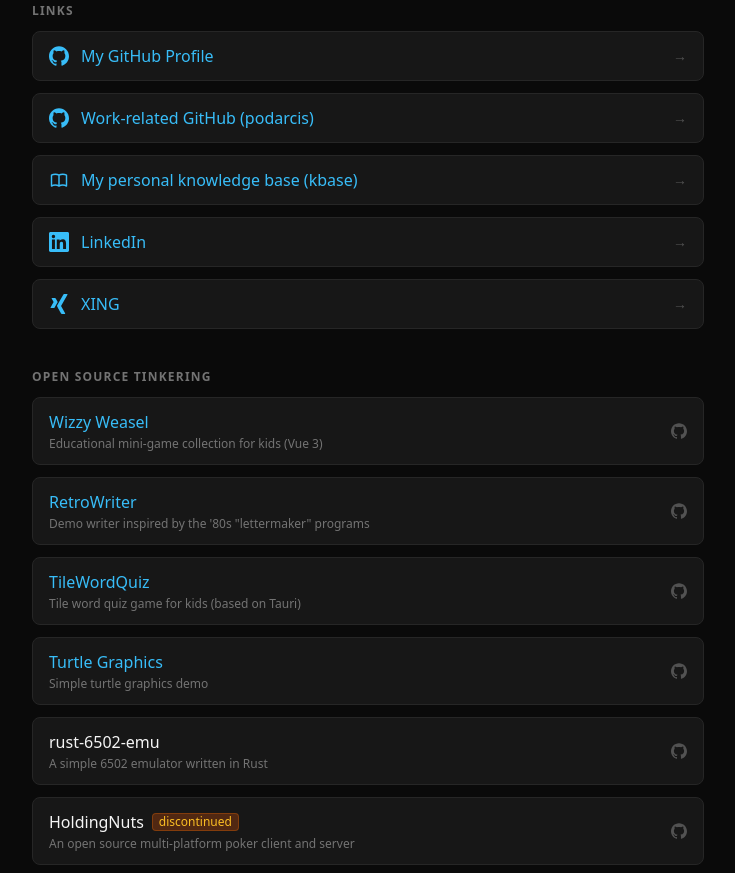
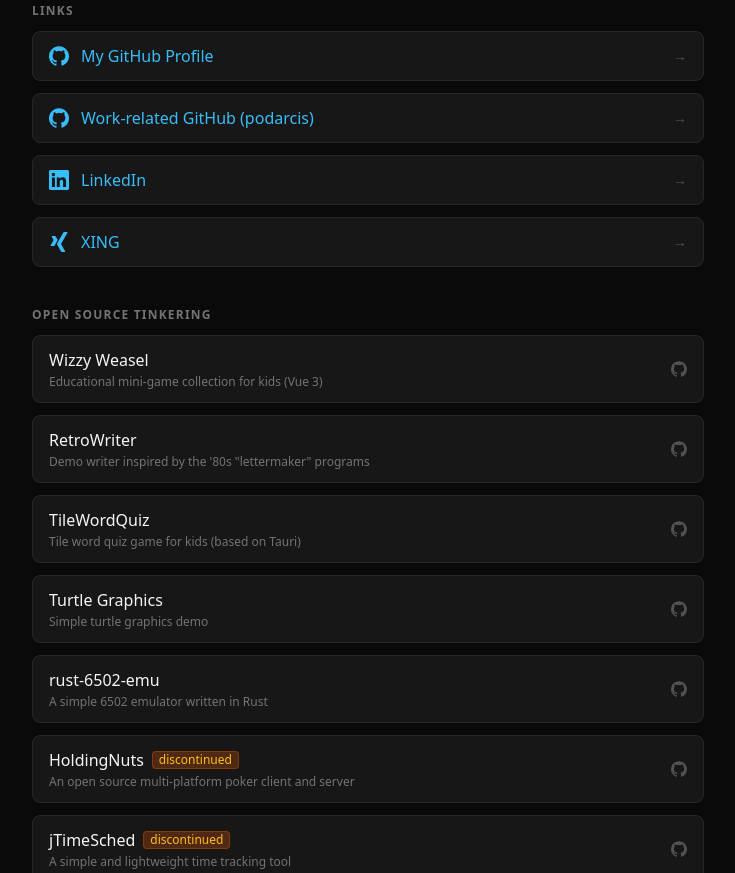
Before and after one commit to datag/datag.github.io, a plain HTML site: page index.html in a window 1280 px wide. Shown: the part 421-1294 px from the top of the page, without its empty margins (272-1007 px from the left). Drawn offline with nearby package versions, Linux system fonts and the light colour scheme.

Commit message:
Remove demo links and kbase entry from portfolio

```diff
--- a/index.html
+++ b/index.html
@@ -16,10 +16,6 @@
       <!-- GitHub mark -->
       <symbol id="icon-github" viewBox="0 0 24 24" fill="currentColor">
         <path d="M12 .297c-6.63 0-12 5.373-12 12 0 5.303 3.438 9.8 8.205 11.385.6.113.82-.258.82-.577 0-.285-.01-1.04-.015-2.04-3.338.724-4.042-1.61-4.042-1.61C4.422 18.07 3.633 17.7 3.633 17.7c-1.087-.744.084-.729.084-.729 1.205.084 1.838 1.236 1.838 1.236 1.07 1.835 2.809 1.305 3.495.998.108-.776.417-1.305.76-1.605-2.665-.3-5.466-1.332-5.466-5.93 0-1.31.465-2.38 1.235-3.22-.135-.303-.54-1.523.105-3.176 0 0 1.005-.322 3.3 1.23.96-.267 1.98-.399 3-.405 1.02.006 2.04.138 3 .405 2.28-1.552 3.285-1.23 3.285-1.23.645 1.653.24 2.873.12 3.176.765.84 1.23 1.91 1.23 3.22 0 4.61-2.805 5.625-5.475 5.92.42.36.81 1.096.81 2.22 0 1.606-.015 2.896-.015 3.286 0 .315.21.69.825.57C20.565 22.092 24 17.592 24 12.297c0-6.627-5.373-12-12-12"/>
-      </symbol>
-      <!-- Book open (Heroicons outline) -->
-      <symbol id="icon-book" viewBox="0 0 24 24" fill="none" stroke="currentColor" stroke-width="1.75" stroke-linecap="round" stroke-linejoin="round">
-        <path d="M12 6.253v13m0-13C10.832 5.477 9.246 5 7.5 5S4.168 5.477 3 6.253v13C4.168 18.477 5.754 18 7.5 18s3.332.477 4.5 1.253m0-13C13.168 5.477 14.754 5 16.5 5c1.747 0 3.332.477 4.5 1.253v13C19.832 18.477 18.247 18 16.5 18c-1.746 0-3.332.477-4.5 1.253"/>
       </symbol>
       <!-- Envelope (Heroicons outline) -->
       <symbol id="icon-envelope" viewBox="0 0 24 24" fill="none" stroke="currentColor" stroke-width="1.75" stroke-linecap="round" stroke-linejoin="round">
@@ -76,14 +72,6 @@
           </a>
         </li>
         <li>
-          <a href="https://datag.github.io/kbase" class="flex items-center gap-3 bg-neutral-900 border border-neutral-800 hover:border-neutral-600 rounded-lg px-4 py-3 text-sky-400 hover:text-sky-300 transition-colors font-medium">
-            <svg class="w-5 h-5 shrink-0" aria-hidden="true"><use href="#icon-book"/></svg>
-            <span class="flex-1">My personal knowledge base (kbase)</span>
-
-            <span class="text-neutral-600 text-sm">→</span>
-          </a>
-        </li>
-        <li>
           <a href="https://www.linkedin.com/in/dominik-geyer-852802377/" class="flex items-center gap-3 bg-neutral-900 border border-neutral-800 hover:border-neutral-600 rounded-lg px-4 py-3 text-sky-400 hover:text-sky-300 transition-colors font-medium">
             <svg class="w-5 h-5 shrink-0" aria-hidden="true"><use href="#icon-linkedin"/></svg>
             <span class="flex-1">LinkedIn</span>
@@ -109,7 +97,7 @@
 
         <li class="relative bg-neutral-900 border border-neutral-800 rounded-lg px-4 py-3 flex items-center justify-between gap-4">
           <div class="min-w-0">
-            <a href="https://datag.github.io/wizzy-weasel/" class="font-medium text-sky-400 hover:text-sky-300 transition-colors">Wizzy Weasel</a>
+            <span class="font-medium text-neutral-100">Wizzy Weasel</span>
             <p class="text-xs text-neutral-500 mt-0.5">Educational mini-game collection for kids (Vue 3)</p>
           </div>
           <a href="https://github.com/datag/wizzy-weasel" class="text-neutral-600 hover:text-neutral-300 transition-colors shrink-0" aria-label="Wizzy Weasel on GitHub">
@@ -119,7 +107,7 @@
 
         <li class="relative bg-neutral-900 border border-neutral-800 rounded-lg px-4 py-3 flex items-center justify-between gap-4">
           <div class="min-w-0">
-            <a href="https://datag.github.io/retro-writer/#play-gist:5661703f56040e691ea4274f455413c5" class="font-medium text-sky-400 hover:text-sky-300 transition-colors">RetroWriter</a>
+            <span class="font-medium text-neutral-100">RetroWriter</span>
             <p class="text-xs text-neutral-500 mt-0.5">Demo writer inspired by the '80s "lettermaker" programs</p>
           </div>
           <a href="https://github.com/datag/retro-writer" class="text-neutral-600 hover:text-neutral-300 transition-colors shrink-0" aria-label="RetroWriter on GitHub">
@@ -129,7 +117,7 @@
 
         <li class="relative bg-neutral-900 border border-neutral-800 rounded-lg px-4 py-3 flex items-center justify-between gap-4">
           <div class="min-w-0">
-            <a href="https://datag.github.io/tilewordquiz/" class="font-medium text-sky-400 hover:text-sky-300 transition-colors">TileWordQuiz</a>
+            <span class="font-medium text-neutral-100">TileWordQuiz</span>
             <p class="text-xs text-neutral-500 mt-0.5">Tile word quiz game for kids (based on Tauri)</p>
           </div>
           <a href="https://github.com/datag/tilewordquiz" class="text-neutral-600 hover:text-neutral-300 transition-colors shrink-0" aria-label="TileWordQuiz on GitHub">
@@ -139,7 +127,7 @@
 
         <li class="relative bg-neutral-900 border border-neutral-800 rounded-lg px-4 py-3 flex items-center justify-between gap-4">
           <div class="min-w-0">
-            <a href="https://datag.github.io/turtle-graphics/" class="font-medium text-sky-400 hover:text-sky-300 transition-colors">Turtle Graphics</a>
+            <span class="font-medium text-neutral-100">Turtle Graphics</span>
             <p class="text-xs text-neutral-500 mt-0.5">Simple turtle graphics demo</p>
           </div>
           <a href="https://github.com/datag/turtle-graphics" class="text-neutral-600 hover:text-neutral-300 transition-colors shrink-0" aria-label="Turtle Graphics on GitHub">
```
